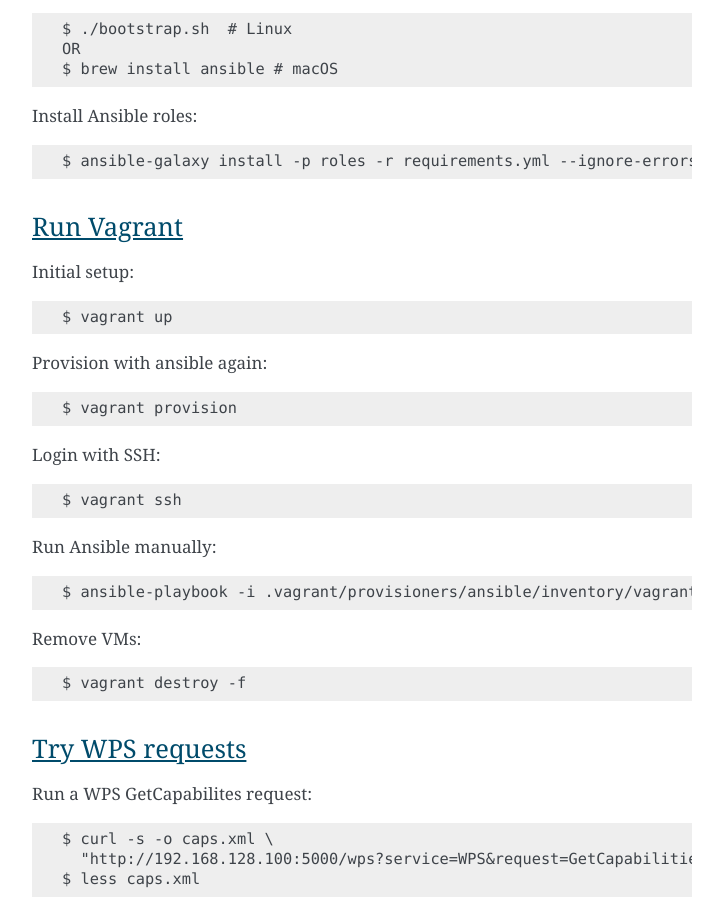
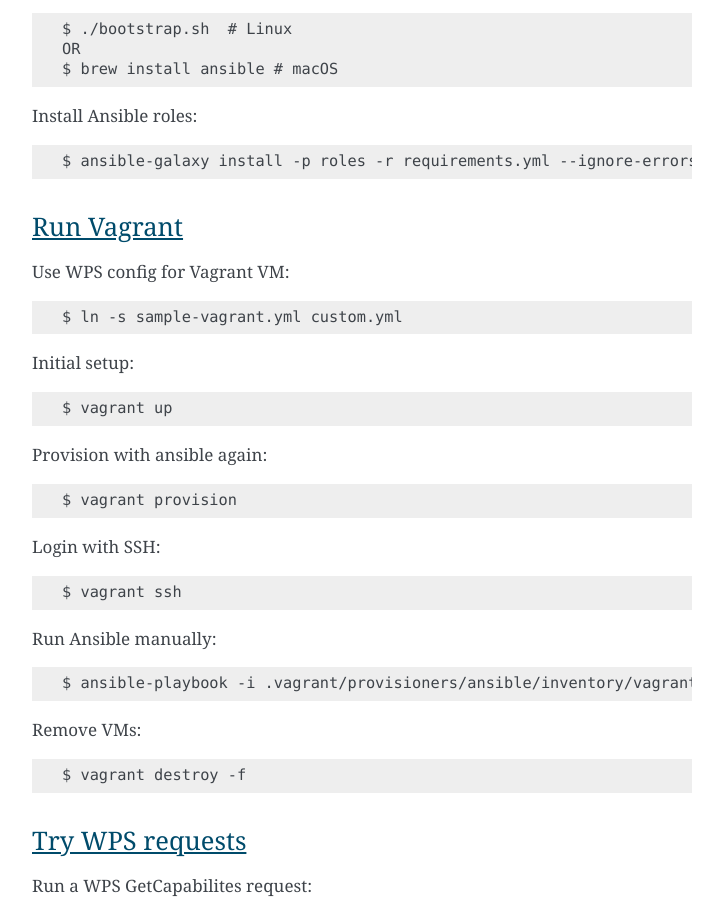
Before and after one commit to bird-house/ansible-wps-playbook, a Sphinx documentation site: the page built from docs/source/testing.rst, in a window 1280 px wide and 900 px high, scrolled down 1696 px. Shown: the whole window, without its empty margins (388-1111 px from the left). Built offline with Sphinx 7.4.7, drawn with Linux system fonts in a browser that asks for light colours; pages that are not in the unit, such as notebooks, are missing from menus.

```diff
--- a/docs/source/appendix.rst
+++ b/docs/source/appendix.rst
@@ -17,3 +17,4 @@ Roles/Recipes from Ansible Galaxy
 
 * miniconda: https://galaxy.ansible.com/andrewrothstein/miniconda/
 * nginx: https://galaxy.ansible.com/jdauphant/nginx/
+* supervisor: https://galaxy.ansible.com/geerlingguy/supervisor
--- a/docs/source/testing.rst
+++ b/docs/source/testing.rst
@@ -83,6 +83,10 @@ Install Ansible roles::
 Run Vagrant
 +++++++++++
 
+Use WPS config for Vagrant VM::
+
+  $ ln -s sample-vagrant.yml custom.yml
+
 Initial setup::
 
   $ vagrant up
--- a/playbook.yml
+++ b/playbook.yml
@@ -20,8 +20,6 @@
       tags:
         miniconda
     - role: geerlingguy.supervisor
-      supervisor_unix_http_server_enable: true
-      supervisor_password: '123'
       tags:
         supervisor
     - role: geerlingguy.nginx
```
Also changed, not shown: 2 other files.
